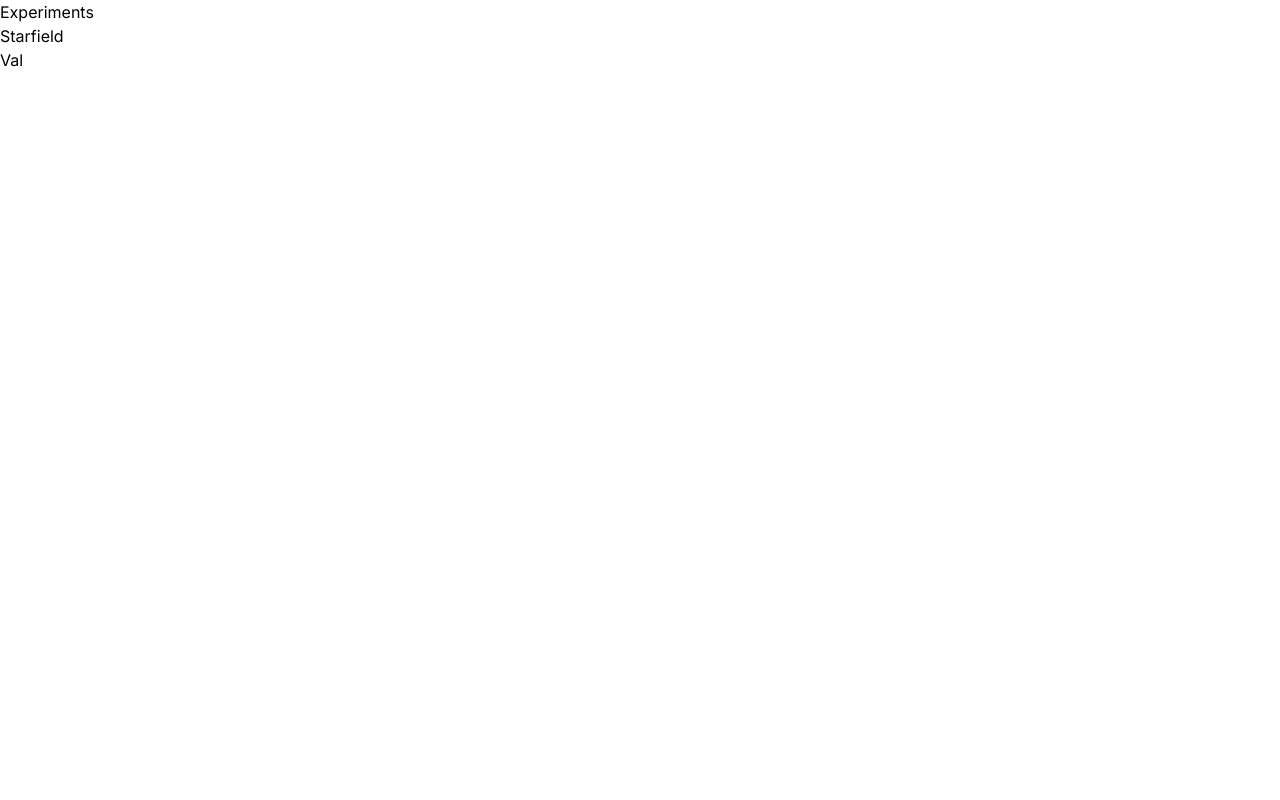
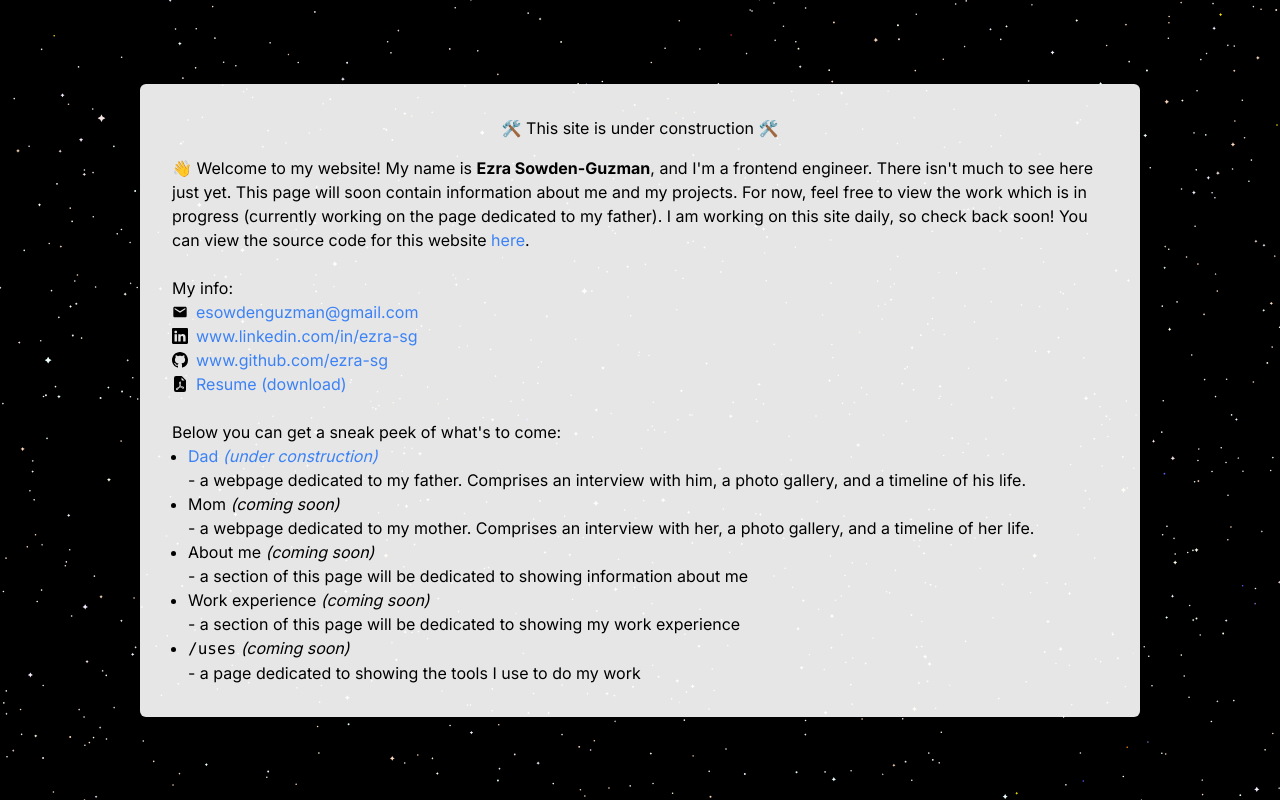
Before and after one commit to ezra-sg/portfolio, a Next.js app: page / in a window 1280 px wide. Built offline with nearby package versions, Linux system fonts and the light colour scheme.

Commit message:
add analytics, add meta, add basic homepage

```diff
--- a/app/layout.tsx
+++ b/app/layout.tsx
@@ -1,13 +1,7 @@
 import './globals.css';
-import type { Metadata } from 'next';
 import { Inter } from 'next/font/google';
 
 const inter = Inter({ subsets: ['latin'] });
-
-export const metadata: Metadata = {
-    title: 'Ezra\'s Portfolio',
-    description: 'Ezra Sowden-Guzman\'s portfolio site',
-};
 
 export default function RootLayout({
     children,
--- a/app/page.tsx
+++ b/app/page.tsx
@@ -1,17 +1,111 @@
 import Link from 'next/link';
+import Script from 'next/script';
+
+import type { Metadata } from 'next';
+
+import { MdEmail } from 'react-icons/md';
+import { BsGithub, BsLinkedin, BsFillFileEarmarkPdfFill } from 'react-icons/bs';
+
+import Starfield from '@/components/starfield/starfield';
+
+
+export const metadata: Metadata = {
+    title: 'Ezra Sowden-Guzman\'s personal website',
+    openGraph: {
+        title: 'Ezra Sowden-Guzman\'s personal website',
+    },
+    keywords: ['Next.js', 'React', 'JavaScript', 'TypeScript', 'Ezra', 'Sowden-Guzman', 'Portfolio', 'Frontend'],
+    authors: [{ name: 'Ezra Sowden-Guzman', url: 'https://ezra-sg.com' }],
+    creator: 'Ezra Sowden-Guzman',
+    alternates: {
+        canonical: '/',
+    },
+};
+
 
 export default function Home() {
-    return (
-        <>
-            <h1>Experiments</h1>
-            <ul>
+    return (<>
+        <Script data-goatcounter="https://ezra-sg.goatcounter.com/count" async src="//gc.zgo.at/count.js" />
+
+        <Starfield />
+
+        <div className="absolute top-0 right-0 bottom-0 left-0 p-8 m-auto w-max h-max max-w-[1000px] bg-white/90 rounded-md">
+            <div className="flex items-center justify-center gap-2 mb-4">
+                🛠️ This site is under construction 🛠️
+            </div>
+
+            <p className="mb-6">
+                👋 Welcome to my website! My name is <strong>Ezra Sowden-Guzman</strong>, and I&apos;m a frontend engineer. There isn&apos;t much to see here just yet.
+                This page will soon contain information about me and my projects. For now, feel free to view the work which is in progress
+                (currently working on the page dedicated to my father). I am working on this site daily, so check back soon!
+                You can view the source code for this website&nbsp;
+                <Link href="https://github.com/ezra-sg/portfolio" className="text-blue-500 hover:underline">
+                    here
+                </Link>.
+            </p>
+
+            <h2>
+                My info:
+            </h2>
+            <ul className="mb-6">
+                <li className="flex items-center gap-2">
+                    <MdEmail />
+                    <Link href="mailto:esowdenguzman@gmail.com" className="text-blue-500 hover:underline">
+                        esowdenguzman@gmail.com
+                    </Link>
+                </li>
+                <li className="flex items-center gap-2">
+                    <BsLinkedin />
+                    <Link href="https://www.linkedin.com/in/ezra-sg" className="text-blue-500 hover:underline">
+                        www.linkedin.com/in/ezra-sg
+                    </Link>
+                </li>
+                <li className="flex items-center gap-2">
+                    <BsGithub />
+                    <Link href="https://www.github.com/ezra-sg" className="text-blue-500 hover:underline">
+                        www.github.com/ezra-sg
+                    </Link>
+                </li>
+                <li className="flex items-center gap-2">
+                    <BsFillFileEarmarkPdfFill />
+                    <Link href="/documents/ezra-resume--october-2023.pdf" className="text-blue-500 hover:underline" download>
+                        Resume (download)
+                    </Link>
+                </li>
+            </ul>
+
+
+            <p>Below you can get a sneak peek of what&apos;s to come:</p>
+
+            <ul className="list-disc ml-4">
                 <li>
-                    <Link href="/starfield?fps=true">Starfield</Link>
+                    <Link href="/val/en" className="text-blue-500 hover:underline">
+                        Dad <em>(under construction)</em>
+                    </Link>
+                    <br/>
+                    - a webpage dedicated to my father. Comprises an interview with him, a photo gallery, and a timeline of his life.
                 </li>
                 <li>
-                    <Link href="/val/en">Val</Link>
+                    Mom <em>(coming soon)</em>
+                    <br/>
+                    - a webpage dedicated to my mother. Comprises an interview with her, a photo gallery, and a timeline of her life.
+                </li>
+                <li>
+                    About me <em>(coming soon)</em>
+                    <br/>
+                    - a section of this page will be dedicated to showing information about me
+                </li>
+                <li>
+                    Work experience <em>(coming soon)</em>
+                    <br/>
+                    - a section of this page will be dedicated to showing my work experience
+                </li>
+                <li>
+                    <code>/uses</code> <em>(coming soon)</em>
+                    <br/>
+                    - a page dedicated to showing the tools I use to do my work
                 </li>
             </ul>
-        </>
-    );
+        </div>
+    </>);
 }
--- a/app/starfield/page.tsx
+++ /dev/null
@@ -1,7 +0,0 @@
-import dynamic from 'next/dynamic';
-
-const Starfield = dynamic(() => import('@/components/starfield/starfield'), { ssr: false });
-
-export default function StarfieldPage() {
-    return <Starfield />;
-}
--- /dev/null
+++ b/app/val/en/layout.tsx
@@ -0,0 +1,21 @@
+import type { Metadata } from 'next';
+import Page from './page';
+
+export const metadata: Metadata = {
+    title: 'Goose | An afternoon with Valentín Guzman',
+    openGraph: {
+        title: 'Goose | An afternoon with Valentín Guzman',
+    },
+    keywords: ['Biography', 'Interview', 'Valentine Guzman', 'Valentín Guzman'],
+    authors: [{ name: 'Ezra Sowden-Guzman', url: 'https://ezra-sg.com' }],
+    creator: 'Ezra Sowden-Guzman',
+    alternates: {
+        canonical: '/val/en',
+        languages: {
+            'en': '/val/en',
+            'es': '/val/es',
+        },
+    },
+};
+
+export default Page;
--- a/app/val/en/page.tsx
+++ b/app/val/en/page.tsx
@@ -3,7 +3,6 @@
 import ValHome from '@/components/val/home/val-home';
 import { LanguageContext } from '@/hooks/useLanguageContext';
 import { SupportedLanguages } from '@/types/i18n-types';
-
 
 export default function ValPageEn() {
     return (
--- /dev/null
+++ b/app/val/es/layout.tsx
@@ -0,0 +1,21 @@
+import type { Metadata } from 'next';
+import Page from './page';
+
+export const metadata: Metadata = {
+    title: 'Goose | Una tarde con el Dr. Valentín Guzmán',
+    openGraph: {
+        title: 'Goose | Una tarde con el Dr. Valentín Guzmán',
+    },
+    keywords: ['Biography', 'Interview', 'Valentine Guzman', 'Valentín Guzman'],
+    authors: [{ name: 'Ezra Sowden-Guzman', url: 'https://ezra-sg.com' }],
+    creator: 'Ezra Sowden-Guzman',
+    alternates: {
+        canonical: '/val/en',
+        languages: {
+            'en': '/val/en',
+            'es': '/val/es',
+        },
+    },
+};
+
+export default Page;
--- a/components/val/home/val-home.tsx
+++ b/components/val/home/val-home.tsx
@@ -1,3 +1,5 @@
+import Script from 'next/script';
+
 import { useEffect, useRef, useState } from 'react';
 import { Young_Serif, Nunito_Sans } from 'next/font/google';
 
@@ -10,12 +12,14 @@
     weight: '400',
     subsets: ['latin-ext'],
     variable: '--font-young-serif',
+    preload: true,
 });
 
 const poppins = Nunito_Sans({
     weight: '400',
     subsets: ['latin-ext'],
     variable: '--font-nunito',
+    preload: true,
 });
 
 export default function ValHome() {
@@ -41,7 +45,9 @@
         };
     }, []);
 
-    return (
+    return (<>
+        <Script data-goatcounter="https://ezra-sg-val.goatcounter.com/count" async src="//gc.zgo.at/count.js" />
+
         <div className={`bg-amber-50 dark:bg-stone-950 w-[100svw] min-h-[100svh] max-w-full ${youngSerif.variable} ${poppins.variable}`}>
             <header className={`${showHeader ? 'opacity-100' : 'opacity-0'} transition-opacity fixed top-4 right-4 z-50`}>
                 <LanguageSwitcher />
@@ -52,5 +58,5 @@
                 <Intro />
             </article>
         </div>
-    );
+    </>);
 }
--- a/next.config.js
+++ b/next.config.js
@@ -4,6 +4,6 @@
     images: {
         unoptimized: true, // because image optimization is not compatible with SSG
     },
-}
+};
 
-module.exports = nextConfig
+module.exports = nextConfig;
```
Also changed, not shown: 1 other file (tests, documents, lock files or other folders).
